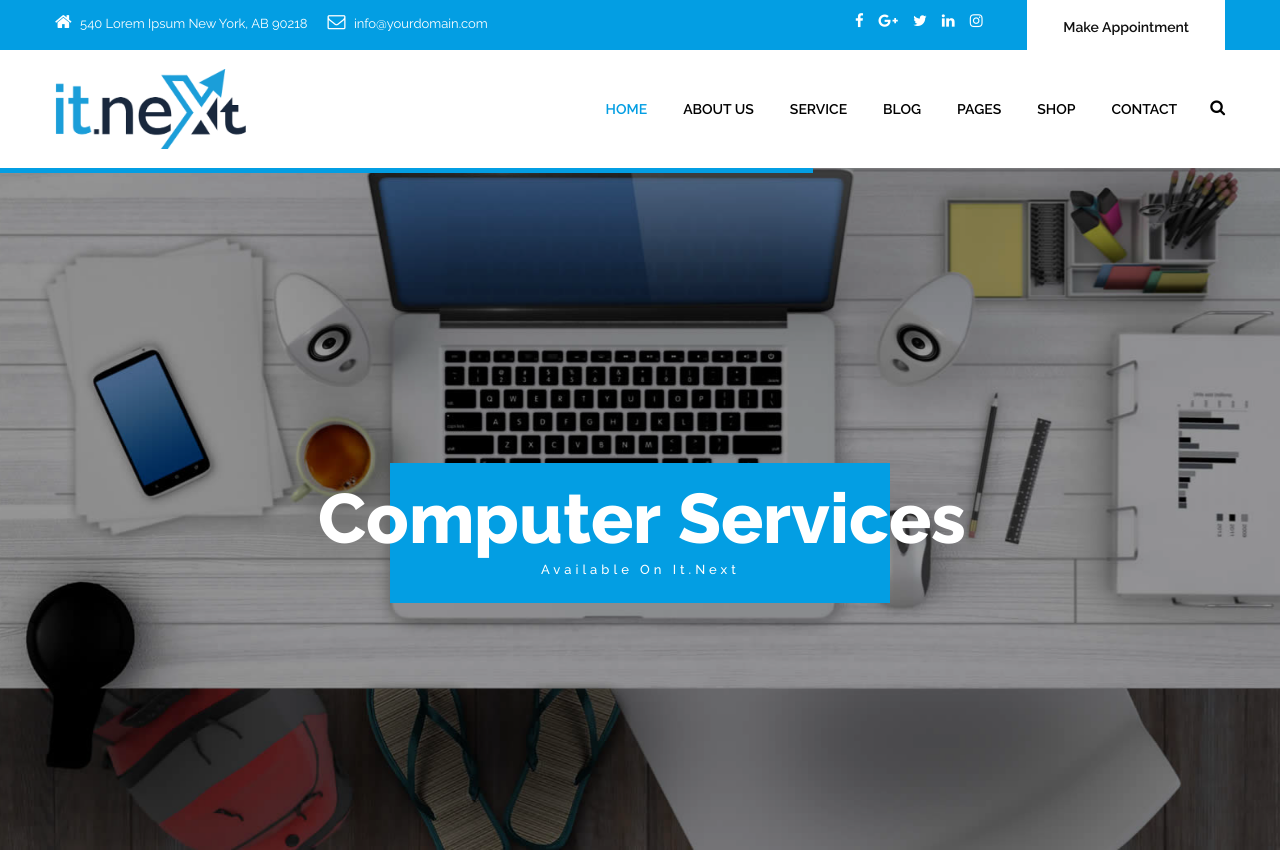
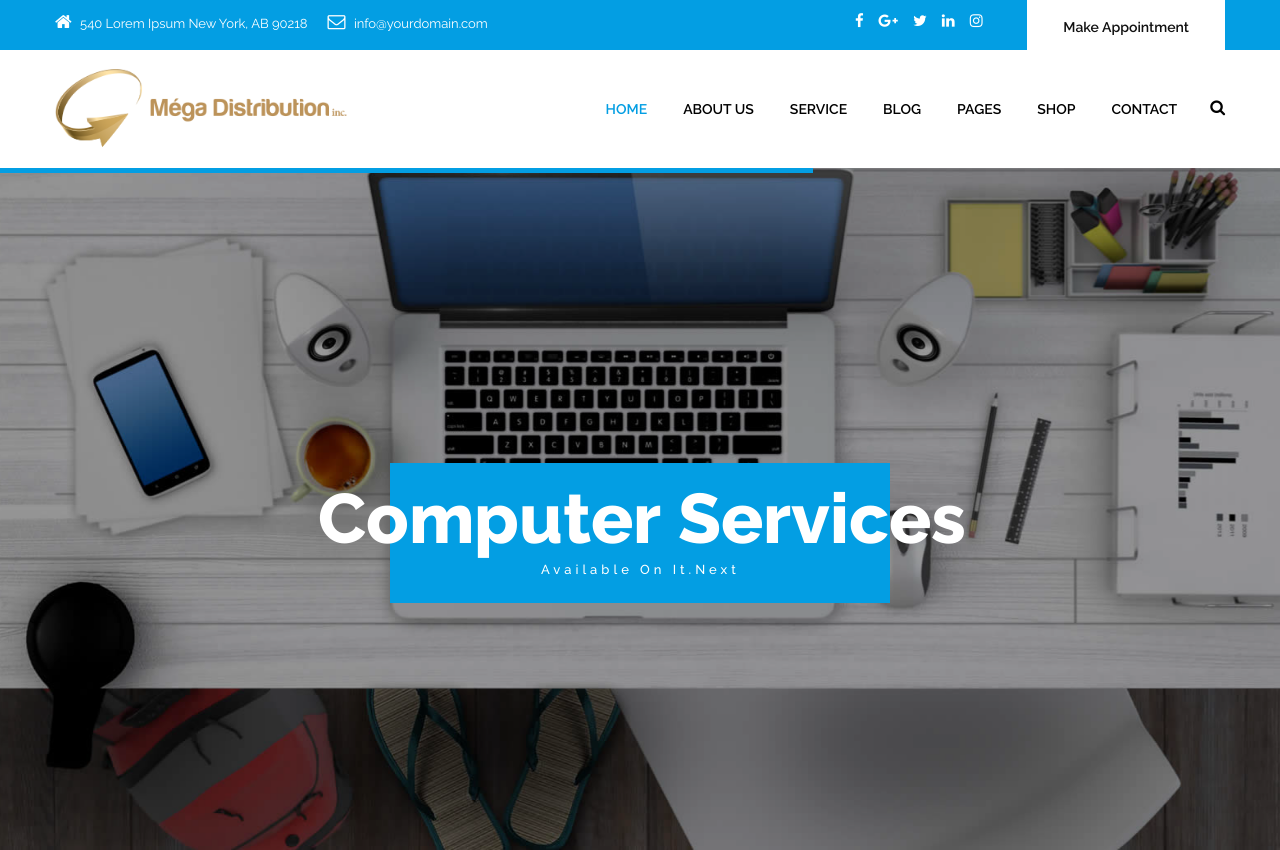
Before and after one commit to dev-proqc/groupmega, a plain HTML site: page index.html in a window 1280 px wide. Shown: the top 850 px of the page. Drawn offline with Linux system fonts and the light colour scheme; some packages are replaced by stand-ins of ours.

Commit message:
Update index.html

```diff
--- a/index.html
+++ b/index.html
@@ -81,7 +81,7 @@
       <div class="row">
         <div class="col-lg-3 col-md-12 col-sm-12 col-xs-12">
           <!-- logo start -->
-          <div class="logo"> <a href="it_home.html"><img src="images/logos/it_logo.png" alt="logo" /></a> </div>
+          <div class="logo"> <a href="it_home.html"><img src="img/groupe-mega-distribution.png" alt="logo" /></a> </div>
           <!-- logo end -->
         </div>
         <div class="col-lg-9 col-md-12 col-sm-12 col-xs-12">
```
